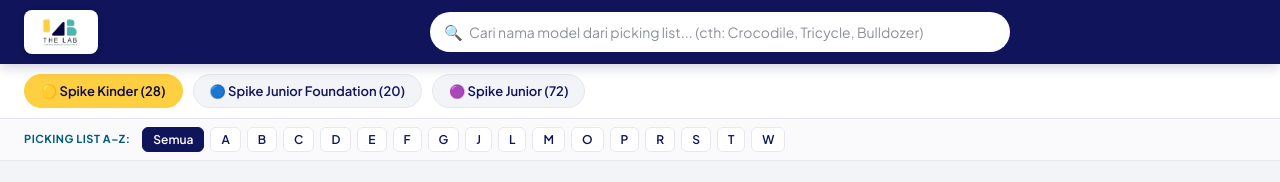
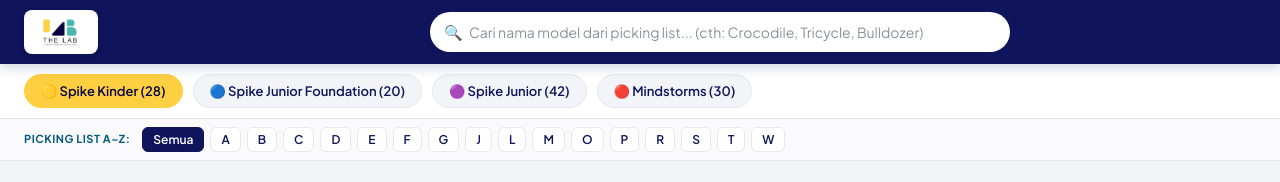
Before and after one commit to accdeve/thelab.video, a website: page index.html in a window 1280 px wide. Shown: the top 182 px of the page. Drawn offline with Linux system fonts and the light colour scheme.

Commit message:
Separate 30 Mindstorms videos into dedicated Mindstorms section

```diff
--- a/index.html
+++ b/index.html
@@ -62,7 +62,8 @@
     <div class="tli-program-tabs" id="tli-program-tabs">
       <button class="tli-tab-btn active" data-program="spike-kinder">🟡 Spike Kinder (28)</button>
       <button class="tli-tab-btn" data-program="spike-foundation">🔵 Spike Junior Foundation (20)</button>
-      <button class="tli-tab-btn" data-program="spike-junior">🟣 Spike Junior (72)</button>
+      <button class="tli-tab-btn" data-program="spike-junior">🟣 Spike Junior (42)</button>
+      <button class="tli-tab-btn" data-program="mindstorms">🔴 Mindstorms (30)</button>
     </div>
   </nav>
 
--- a/videos-data.js
+++ b/videos-data.js
@@ -1261,360 +1261,360 @@ var VIDEOS_DATA = [
   },
   {
     "id": "BKIOaJT4heo",
-    "program_id": "spike-junior",
-    "program_name": "Spike Junior",
-    "program_color": "#0F145B",
-    "program_age": "Usia 8–10 Tahun",
+    "program_id": "mindstorms",
+    "program_name": "Mindstorms",
+    "program_color": "#E02424",
+    "program_age": "Mindstorms",
     "original_title": "Junior Term 1 Jackpot",
-    "clean_title": "Spike Jackpot",
+    "clean_title": "Mindstorms Jackpot",
     "model_name": "Jackpot",
     "first_letter": "J",
     "thumbnail": "https://i.ytimg.com/vi/BKIOaJT4heo/hqdefault.jpg"
   },
   {
     "id": "3q_c7ILESN8",
-    "program_id": "spike-junior",
-    "program_name": "Spike Junior",
-    "program_color": "#0F145B",
-    "program_age": "Usia 8–10 Tahun",
+    "program_id": "mindstorms",
+    "program_name": "Mindstorms",
+    "program_color": "#E02424",
+    "program_age": "Mindstorms",
     "original_title": "Junior Term 1 Tricycle",
-    "clean_title": "Spike Tricycle",
+    "clean_title": "Mindstorms Tricycle",
     "model_name": "Tricycle",
     "first_letter": "T",
     "thumbnail": "https://i.ytimg.com/vi/3q_c7ILESN8/hqdefault.jpg"
   },
   {
     "id": "uRppUnr8tKw",
-    "program_id": "spike-junior",
-    "program_name": "Spike Junior",
-    "program_color": "#0F145B",
-    "program_age": "Usia 8–10 Tahun",
+    "program_id": "mindstorms",
+    "program_name": "Mindstorms",
+    "program_color": "#E02424",
+    "program_age": "Mindstorms",
     "original_title": "Junior Term 1 Grabber",
-    "clean_title": "Spike Grabber",
+    "clean_title": "Mindstorms Grabber",
     "model_name": "Grabber",
     "first_letter": "G",
     "thumbnail": "https://i.ytimg.com/vi/uRppUnr8tKw/hqdefault.jpg"
   },
   {
     "id": "-SHsmBLxJj4",
-    "program_id": "spike-junior",
-    "program_name": "Spike Junior",
-    "program_color": "#0F145B",
-    "program_age": "Usia 8–10 Tahun",
+    "program_id": "mindstorms",
+    "program_name": "Mindstorms",
+    "program_color": "#E02424",
+    "program_age": "Mindstorms",
     "original_title": "Junior Term 1 Tank",
-    "clean_title": "Spike Tank",
+    "clean_title": "Mindstorms Tank",
     "model_name": "Tank",
     "first_letter": "T",
     "thumbnail": "https://i.ytimg.com/vi/-SHsmBLxJj4/hqdefault.jpg"
   },
   {
     "id": "7rT6Q4rFnwc",
-    "program_id": "spike-junior",
-    "program_name": "Spike Junior",
-    "program_color": "#0F145B",
-    "program_age": "Usia 8–10 Tahun",
+    "program_id": "mindstorms",
+    "program_name": "Mindstorms",
+    "program_color": "#E02424",
+    "program_age": "Mindstorms",
     "original_title": "Junior Term 1 Colour Sensor Car",
-    "clean_title": "Spike Colour Sensor Car",
+    "clean_title": "Mindstorms Colour Sensor Car",
     "model_name": "Colour Sensor Car",
     "first_letter": "C",
     "thumbnail": "https://i.ytimg.com/vi/7rT6Q4rFnwc/hqdefault.jpg"
   },
   {
     "id": "IXQ3qWcGxPk",
-    "program_id": "spike-junior",
-    "program_name": "Spike Junior",
-    "program_color": "#0F145B",
-    "program_age": "Usia 8–10 Tahun",
+    "program_id": "mindstorms",
+    "program_name": "Mindstorms",
+    "program_color": "#E02424",
+    "program_age": "Mindstorms",
     "original_title": "Junior Term 1 Bulldozer",
-    "clean_title": "Spike Bulldozer",
+    "clean_title": "Mindstorms Bulldozer",
     "model_name": "Bulldozer",
     "first_letter": "B",
     "thumbnail": "https://i.ytimg.com/vi/IXQ3qWcGxPk/hqdefault.jpg"
   },
   {
     "id": "9A-T_n2BIsI",
-    "program_id": "spike-junior",
-    "program_name": "Spike Junior",
-    "program_color": "#0F145B",
-    "program_age": "Usia 8–10 Tahun",
+    "program_id": "mindstorms",
+    "program_name": "Mindstorms",
+    "program_color": "#E02424",
+    "program_age": "Mindstorms",
     "original_title": "Junior Term 2 Robot Cat",
-    "clean_title": "Spike Robot Cat",
+    "clean_title": "Mindstorms Robot Cat",
     "model_name": "Robot Cat",
     "first_letter": "R",
     "thumbnail": "https://i.ytimg.com/vi/9A-T_n2BIsI/hqdefault.jpg"
   },
   {
     "id": "FO2Yet0gtzU",
-    "program_id": "spike-junior",
-    "program_name": "Spike Junior",
-    "program_color": "#0F145B",
-    "program_age": "Usia 8–10 Tahun",
+    "program_id": "mindstorms",
+    "program_name": "Mindstorms",
+    "program_color": "#E02424",
+    "program_age": "Mindstorms",
     "original_title": "Junior Term 2 Ultrasonic Car",
-    "clean_title": "Spike Ultrasonic Car",
+    "clean_title": "Mindstorms Ultrasonic Car",
     "model_name": "Ultrasonic Car",
     "first_letter": "U",
     "thumbnail": "https://i.ytimg.com/vi/FO2Yet0gtzU/hqdefault.jpg"
   },
   {
     "id": "CNZvAw_qwLw",
-    "program_id": "spike-junior",
-    "program_name": "Spike Junior",
-    "program_color": "#0F145B",
-    "program_age": "Usia 8–10 Tahun",
+    "program_id": "mindstorms",
+    "program_name": "Mindstorms",
+    "program_color": "#E02424",
+    "program_age": "Mindstorms",
     "original_title": "Junior Term 2 Wheel Of Fortune",
-    "clean_title": "Spike Wheel Of Fortune",
+    "clean_title": "Mindstorms Wheel Of Fortune",
     "model_name": "Wheel Of Fortune",
     "first_letter": "W",
     "thumbnail": "https://i.ytimg.com/vi/CNZvAw_qwLw/hqdefault.jpg"
   },
   {
     "id": "hBQBdTTG9MA",
-    "program_id": "spike-junior",
-    "program_name": "Spike Junior",
-    "program_color": "#0F145B",
-    "program_age": "Usia 8–10 Tahun",
+    "program_id": "mindstorms",
+    "program_name": "Mindstorms",
+    "program_color": "#E02424",
+    "program_age": "Mindstorms",
     "original_title": "Junior Term 2 Samurai Robot",
-    "clean_title": "Spike Samurai Robot",
+    "clean_title": "Mindstorms Samurai Robot",
     "model_name": "Samurai Robot",
     "first_letter": "S",
     "thumbnail": "https://i.ytimg.com/vi/hBQBdTTG9MA/hqdefault.jpg"
   },
   {
     "id": "S2GWtRacygw",
-    "program_id": "spike-junior",
-    "program_name": "Spike Junior",
-    "program_color": "#0F145B",
-    "program_age": "Usia 8–10 Tahun",
+    "program_id": "mindstorms",
+    "program_name": "Mindstorms",
+    "program_color": "#E02424",
+    "program_age": "Mindstorms",
     "original_title": "Junior Term 2 Guitar",
-    "clean_title": "Spike Guitar",
+    "clean_title": "Mindstorms Guitar",
     "model_name": "Guitar",
     "first_letter": "G",
     "thumbnail": "https://i.ytimg.com/vi/S2GWtRacygw/hqdefault.jpg"
   },
   {
     "id": "LiCkQQg1QaE",
-    "program_id": "spike-junior",
-    "program_name": "Spike Junior",
-    "program_color": "#0F145B",
-    "program_age": "Usia 8–10 Tahun",
+    "program_id": "mindstorms",
+    "program_name": "Mindstorms",
+    "program_color": "#E02424",
+    "program_age": "Mindstorms",
     "original_title": "Junior Term 2 Bulldozer",
-    "clean_title": "Spike Bulldozer",
+    "clean_title": "Mindstorms Bulldozer",
     "model_name": "Bulldozer",
     "first_letter": "B",
     "thumbnail": "https://i.ytimg.com/vi/LiCkQQg1QaE/hqdefault.jpg"
   },
   {
     "id": "QLAI5Kuq9c4",
-    "program_id": "spike-junior",
-    "program_name": "Spike Junior",
-    "program_color": "#0F145B",
-    "program_age": "Usia 8–10 Tahun",
+    "program_id": "mindstorms",
+    "program_name": "Mindstorms",
+    "program_color": "#E02424",
+    "program_age": "Mindstorms",
     "original_title": "Junior Term 2 Helicopter",
-    "clean_title": "Spike Helicopter",
+    "clean_title": "Mindstorms Helicopter",
     "model_name": "Helicopter",
     "first_letter": "H",
     "thumbnail": "https://i.ytimg.com/vi/QLAI5Kuq9c4/hqdefault.jpg"
   },
   {
     "id": "2ly8JpeunSY",
-    "program_id": "spike-junior",
-    "program_name": "Spike Junior",
-    "program_color": "#0F145B",
-    "program_age": "Usia 8–10 Tahun",
+    "program_id": "mindstorms",
+    "program_name": "Mindstorms",
+    "program_color": "#E02424",
+    "program_age": "Mindstorms",
     "original_title": "Junior Term 2 Camera",
-    "clean_title": "Spike Camera",
+    "clean_title": "Mindstorms Camera",
     "model_name": "Camera",
     "first_letter": "C",
     "thumbnail": "https://i.ytimg.com/vi/2ly8JpeunSY/hqdefault.jpg"
   },
   {
     "id": "jAnmWUzl-74",
-    "program_id": "spike-junior",
-    "program_name": "Spike Junior",
-    "program_color": "#0F145B",
-    "program_age": "Usia 8–10 Tahun",
+    "program_id": "mindstorms",
+    "program_name": "Mindstorms",
+    "program_color": "#E02424",
+    "program_age": "Mindstorms",
     "original_title": "Junior Term 3 See Saw",
-    "clean_title": "Spike See Saw",
+    "clean_title": "Mindstorms See Saw",
     "model_name": "See Saw",
     "first_letter": "S",
     "thumbnail": "https://i.ytimg.com/vi/jAnmWUzl-74/hqdefault.jpg"
   },
   {
     "id": "7Um_f79U7pg",
-    "program_id": "spike-junior",
-    "program_name": "Spike Junior",
-    "program_color": "#0F145B",
-    "program_age": "Usia 8–10 Tahun",
+    "program_id": "mindstorms",
+    "program_name": "Mindstorms",
+    "program_color": "#E02424",
+    "program_age": "Mindstorms",
     "original_title": "Junior Term 3 Gyro Sensor Car",
-    "clean_title": "Spike Gyro Sensor Car",
+    "clean_title": "Mindstorms Gyro Sensor Car",
     "model_name": "Gyro Sensor Car",
     "first_letter": "G",
     "thumbnail": "https://i.ytimg.com/vi/7Um_f79U7pg/hqdefault.jpg"
   },
   {
     "id": "dsAZQfhJCH8",
-    "program_id": "spike-junior",
-    "program_name": "Spike Junior",
-    "program_color": "#0F145B",
-    "program_age": "Usia 8–10 Tahun",
+    "program_id": "mindstorms",
+    "program_name": "Mindstorms",
+    "program_color": "#E02424",
+    "program_age": "Mindstorms",
     "original_title": "Junior Term 3 Beyblade",
-    "clean_title": "Spike Beyblade",
+    "clean_title": "Mindstorms Beyblade",
     "model_name": "Beyblade",
     "first_letter": "B",
     "thumbnail": "https://i.ytimg.com/vi/dsAZQfhJCH8/hqdefault.jpg"
   },
   {
     "id": "E0lnu53XG68",
-    "program_id": "spike-junior",
-    "program_name": "Spike Junior",
-    "program_color": "#0F145B",
-    "program_age": "Usia 8–10 Tahun",
+    "program_id": "mindstorms",
+    "program_name": "Mindstorms",
+    "program_color": "#E02424",
+    "program_age": "Mindstorms",
     "original_title": "Junior Term 3 Gun",
-    "clean_title": "Spike Gun",
+    "clean_title": "Mindstorms Gun",
     "model_name": "Gun",
     "first_letter": "G",
     "thumbnail": "https://i.ytimg.com/vi/E0lnu53XG68/hqdefault.jpg"
   },
   {
     "id": "zx_JJM0ko8U",
-    "program_id": "spike-junior",
-    "program_name": "Spike Junior",
-    "program_color": "#0F145B",
-    "program_age": "Usia 8–10 Tahun",
+    "program_id": "mindstorms",
+    "program_name": "Mindstorms",
+    "program_color": "#E02424",
+    "program_age": "Mindstorms",
     "original_title": "Junior Term 3 Basketball Launcher",
-    "clean_title": "Spike Basketball Launcher",
+    "clean_title": "Mindstorms Basketball Launcher",
     "model_name": "Basketball Launcher",
     "first_letter": "B",
     "thumbnail": "https://i.ytimg.com/vi/zx_JJM0ko8U/hqdefault.jpg"
   },
   {
     "id": "-oXocA4MvMc",
-    "program_id": "spike-junior",
-    "program_name": "Spike Junior",
-    "program_color": "#0F145B",
-    "program_age": "Usia 8–10 Tahun",
+    "program_id": "mindstorms",
+    "program_name": "Mindstorms",
+    "program_color": "#E02424",
+    "program_age": "Mindstorms",
     "original_title": "Junior Term 3 Simple Car",
-    "clean_title": "Spike Simple Car",
+    "clean_title": "Mindstorms Simple Car",
     "model_name": "Simple Car",
     "first_letter": "S",
     "thumbnail": "https://i.ytimg.com/vi/-oXocA4MvMc/hqdefault.jpg"
   },
   {
     "id": "bwNLPliNMAY",
-    "program_id": "spike-junior",
-    "program_name": "Spike Junior",
-    "program_color": "#0F145B",
-    "program_age": "Usia 8–10 Tahun",
+    "program_id": "mindstorms",
+    "program_name": "Mindstorms",
+    "program_color": "#E02424",
+    "program_age": "Mindstorms",
     "original_title": "Junior Term 3 Balancing Robot",
-    "clean_title": "Spike Balancing Robot",
+    "clean_title": "Mindstorms Balancing Robot",
     "model_name": "Balancing Robot",
     "first_letter": "B",
     "thumbnail": "https://i.ytimg.com/vi/bwNLPliNMAY/hqdefault.jpg"
   },
   {
     "id": "VrV4PZev-Bk",
-    "program_id": "spike-junior",
-    "program_name": "Spike Junior",
-    "program_color": "#0F145B",
-    "program_age": "Usia 8–10 Tahun",
+    "program_id": "mindstorms",
+    "program_name": "Mindstorms",
+    "program_color": "#E02424",
+    "program_age": "Mindstorms",
     "original_title": "Junior Term 3 Gorilla",
-    "clean_title": "Spike Gorilla",
+    "clean_title": "Mindstorms Gorilla",
     "model_name": "Gorilla",
     "first_letter": "G",
     "thumbnail": "https://i.ytimg.com/vi/VrV4PZev-Bk/hqdefault.jpg"
   },
   {
     "id": "nbl2vngsYO4",
-    "program_id": "spike-junior",
-    "program_name": "Spike Junior",
-    "program_color": "#0F145B",
-    "program_age": "Usia 8–10 Tahun",
+    "program_id": "mindstorms",
+    "program_name": "Mindstorms",
+    "program_color": "#E02424",
+    "program_age": "Mindstorms",
     "original_title": "Junior Term 4 Light Intensity Car",
-    "clean_title": "Spike Light Intensity Car",
+    "clean_title": "Mindstorms Light Intensity Car",
     "model_name": "Light Intensity Car",
     "first_letter": "L",
     "thumbnail": "https://i.ytimg.com/vi/nbl2vngsYO4/hqdefault.jpg"
   },
   {
     "id": "nysJIawwtUw",
-    "program_id": "spike-junior",
-    "program_name": "Spike Junior",
-    "program_color": "#0F145B",
-    "program_age": "Usia 8–10 Tahun",
+    "program_id": "mindstorms",
+    "program_name": "Mindstorms",
+    "program_color": "#E02424",
+    "program_age": "Mindstorms",
     "original_title": "Junior Term 4 Pulley System",
-    "clean_title": "Spike Pulley System",
+    "clean_title": "Mindstorms Pulley System",
     "model_name": "Pulley System",
     "first_letter": "P",
     "thumbnail": "https://i.ytimg.com/vi/nysJIawwtUw/hqdefault.jpg"
   },
   {
     "id": "NMgrbY109OU",
-    "program_id": "spike-junior",
-    "program_name": "Spike Junior",
-    "program_color": "#0F145B",
-    "program_age": "Usia 8–10 Tahun",
+    "program_id": "mindstorms",
+    "program_name": "Mindstorms",
+    "program_color": "#E02424",
+    "program_age": "Mindstorms",
     "original_title": "Junior Term 4 Game Console",
-    "clean_title": "Spike Game Console",
+    "clean_title": "Mindstorms Game Console",
     "model_name": "Game Console",
     "first_letter": "G",
     "thumbnail": "https://i.ytimg.com/vi/NMgrbY109OU/hqdefault.jpg"
   },
   {
     "id": "3XEGczzvkIQ",
-    "program_id": "spike-junior",
-    "program_name": "Spike Junior",
-    "program_color": "#0F145B",
-    "program_age": "Usia 8–10 Tahun",
+    "program_id": "mindstorms",
+    "program_name": "Mindstorms",
+    "program_color": "#E02424",
+    "program_age": "Mindstorms",
     "original_title": "Junior Term 4 Worm",
-    "clean_title": "Spike Worm",
+    "clean_title": "Mindstorms Worm",
     "model_name": "Worm",
     "first_letter": "W",
     "thumbnail": "https://i.ytimg.com/vi/3XEGczzvkIQ/hqdefault.jpg"
   },
   {
     "id": "nvtqN-fSQOc",
-    "program_id": "spike-junior",
-    "program_name": "Spike Junior",
-    "program_color": "#0F145B",
-    "program_age": "Usia 8–10 Tahun",
+    "program_id": "mindstorms",
+    "program_name": "Mindstorms",
+    "program_color": "#E02424",
+    "program_age": "Mindstorms",
     "original_title": "Junior Term 4 Catapult",
-    "clean_title": "Spike Catapult",
+    "clean_title": "Mindstorms Catapult",
     "model_name": "Catapult",
     "first_letter": "C",
     "thumbnail": "https://i.ytimg.com/vi/nvtqN-fSQOc/hqdefault.jpg"
   },
   {
     "id": "kzD76GBDLv4",
-    "program_id": "spike-junior",
-    "program_name": "Spike Junior",
-    "program_color": "#0F145B",
-    "program_age": "Usia 8–10 Tahun",
+    "program_id": "mindstorms",
+    "program_name": "Mindstorms",
+    "program_color": "#E02424",
+    "program_age": "Mindstorms",
     "original_title": "Junior Term 4 Crocodile",
-    "clean_title": "Spike Crocodile",
+    "clean_title": "Mindstorms Crocodile",
     "model_name": "Crocodile",
     "first_letter": "C",
     "thumbnail": "https://i.ytimg.com/vi/kzD76GBDLv4/hqdefault.jpg"
   },
   {
     "id": "VksNhH9lcQ0",
-    "program_id": "spike-junior",
-    "program_name": "Spike Junior",
-    "program_color": "#0F145B",
-    "program_age": "Usia 8–10 Tahun",
+    "program_id": "mindstorms",
+    "program_name": "Mindstorms",
+    "program_color": "#E02424",
+    "program_age": "Mindstorms",
     "original_title": "Junior Term 4 Pie Face Game",
-    "clean_title": "Spike Pie Face Game",
+    "clean_title": "Mindstorms Pie Face Game",
     "model_name": "Pie Face Game",
     "first_letter": "P",
     "thumbnail": "https://i.ytimg.com/vi/VksNhH9lcQ0/hqdefault.jpg"
   },
   {
     "id": "hVEymJqCbHM",
-    "program_id": "spike-junior",
-    "program_name": "Spike Junior",
-    "program_color": "#0F145B",
-    "program_age": "Usia 8–10 Tahun",
+    "program_id": "mindstorms",
+    "program_name": "Mindstorms",
+    "program_color": "#E02424",
+    "program_age": "Mindstorms",
     "original_title": "Junior Term 4 Scissor Paper Stone",
-    "clean_title": "Spike Scissor Paper Stone",
+    "clean_title": "Mindstorms Scissor Paper Stone",
     "model_name": "Scissor Paper Stone",
     "first_letter": "S",
     "thumbnail": "https://i.ytimg.com/vi/hVEymJqCbHM/hqdefault.jpg"
```
Also changed, not shown: styles.css (+10 -0 lines), videos.json (+150 -150 lines), README.md.
